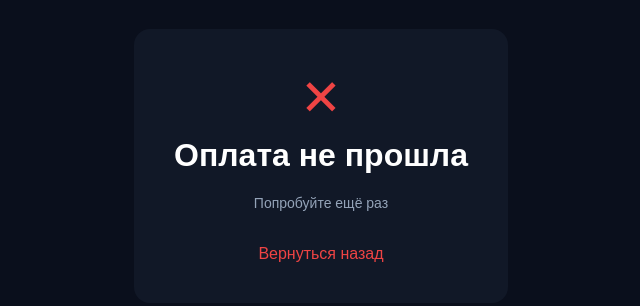
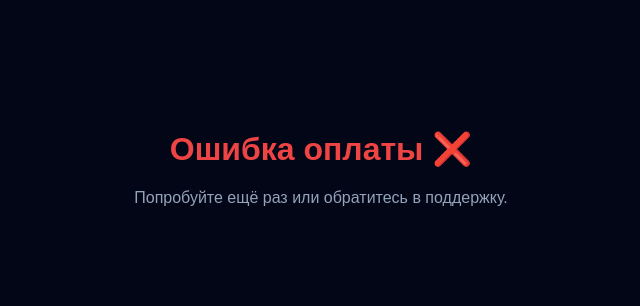
Before and after one commit to sevik2302/payment-server, a website: page public/fail.html in a window 1280 px wide. Shown: the part 234-540 px from the top of the page, without its empty margins (319-959 px from the left). Drawn offline with Linux system fonts and the light colour scheme.

Commit message:
Update fail.html

```diff
--- a/public/fail.html
+++ b/public/fail.html
@@ -9,52 +9,29 @@
 body {
   margin: 0;
   font-family: Arial;
-  background: #0a0f1c;
+  background: #020617;
   color: #fff;
   display: flex;
   justify-content: center;
   align-items: center;
   height: 100vh;
+}
+
+.card {
   text-align: center;
 }
 
-.card {
-  background: #111827;
-  padding: 40px;
-  border-radius: 16px;
-  max-width: 400px;
-}
+h1 { color: #ef4444; }
 
-.cross {
-  font-size: 50px;
-  color: #ef4444;
-}
-
-h1 {
-  margin-top: 10px;
-}
-
-p {
-  color: #94a3b8;
-  font-size: 14px;
-}
-
-a {
-  display: inline-block;
-  margin-top: 20px;
-  color: #ef4444;
-  text-decoration: none;
-}
+p { color: #94a3b8; }
 </style>
 </head>
 
 <body>
 
 <div class="card">
-  <div class="cross">✕</div>
-  <h1>Оплата не прошла</h1>
-  <p>Попробуйте ещё раз</p>
-  <a href="/">Вернуться назад</a>
+  <h1>Ошибка оплаты ❌</h1>
+  <p>Попробуйте ещё раз или обратитесь в поддержку.</p>
 </div>
 
 </body>
```
